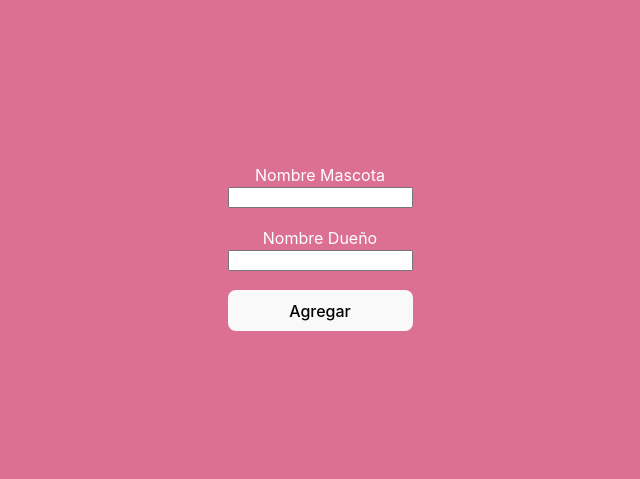
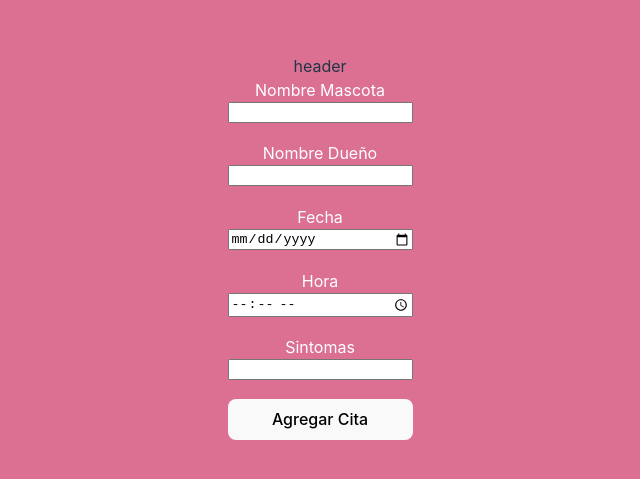
Before and after one commit to chinomozart/administrador-de_Pacientes, a React (Vite) app in the folder Proyecto Final de React/: page / in a window 1280 px wide. Shown: the part 153-632 px from the top of the page, without its empty margins (320-960 px from the left). Built offline with nearby package versions, Linux system fonts and the light colour scheme.

Commit message:
Fase2 terminada
Fase dos terminada.

```diff
--- a/Proyecto Final de React/src/Formulario.css
+++ b/Proyecto Final de React/src/Formulario.css
@@ -13,3 +13,16 @@
 .boton1{
     margin-top: 10%;
 }
+.date{
+    margin-top: 10%;
+    color: white;
+}
+.hora{
+
+    margin-top: 10%;
+    color: white;
+}
+.sintomas{
+    margin-top: 10%;
+    color: white;
+}
--- a/Proyecto Final de React/src/Formulario.jsx
+++ b/Proyecto Final de React/src/Formulario.jsx
@@ -9,15 +9,24 @@ export default function Formulario(){
     const[pacientes,setPacientes]=useState([])
     const[mascota,setMascota]=useState("")
     const[dueño,setDueño]=useState("")
+    const[date,setDate]=useState("")
+    const[hora,setHora]=useState("")
+    const[sintomas,setSintomas]=useState("")
 
     function agregarpaciente(){
         const informacion={
             mascota,
-            dueño
+            dueño,
+            date,
+            hora,
+            sintomas,
         }
-        setPacientes([...pacientes,informacion])
+        setPacientes([...pacientes,informacion,date,hora,sintomas])
         setMascota("")
         setDueño("")
+        setDate("")
+        setHora("")
+        setSintomas("")
     }
 
 
@@ -28,7 +37,14 @@ export default function Formulario(){
             <input onChange={(e)=>{setMascota(e.target.value)}} value={mascota} type="text"></input>
             <label htmlFor="" className="dueño"> Nombre Dueño</label>
             <input onChange={(e)=>{setDueño(e.target.value)}} value={dueño} type="text"></input>
-            <button onClick={agregarpaciente} className="boton1"  type="Submit">Agregar</button>
+            <label htmlFor="" className="date">Fecha</label>
+            <input  className="" onChange={(e)=>{setDate(e.target.value)}} value={date} type="date"></input>
+            <label htmlFor="" className="hora">Hora</label>
+            <input onChange={(e)=>{setHora(e.target.value)}} value={hora} type="time"></input>
+            <label htmlFor="" className="sintomas">Sintomas</label>
+            <input onChange={(e)=>{setSintomas(e.target.value)}} value={sintomas} type="text"></input>
+            <button onClick={agregarpaciente} className="boton1"  type="button">Agregar Cita</button>
+
 
          </form>
         </div>
--- a/Proyecto Final de React/src/Header.jsx
+++ b/Proyecto Final de React/src/Header.jsx
@@ -2,6 +2,6 @@ import React from "react";
 
 export default function Header(){
     return(
-        <div></div>
+        <div>header</div>
     )
 }
```
